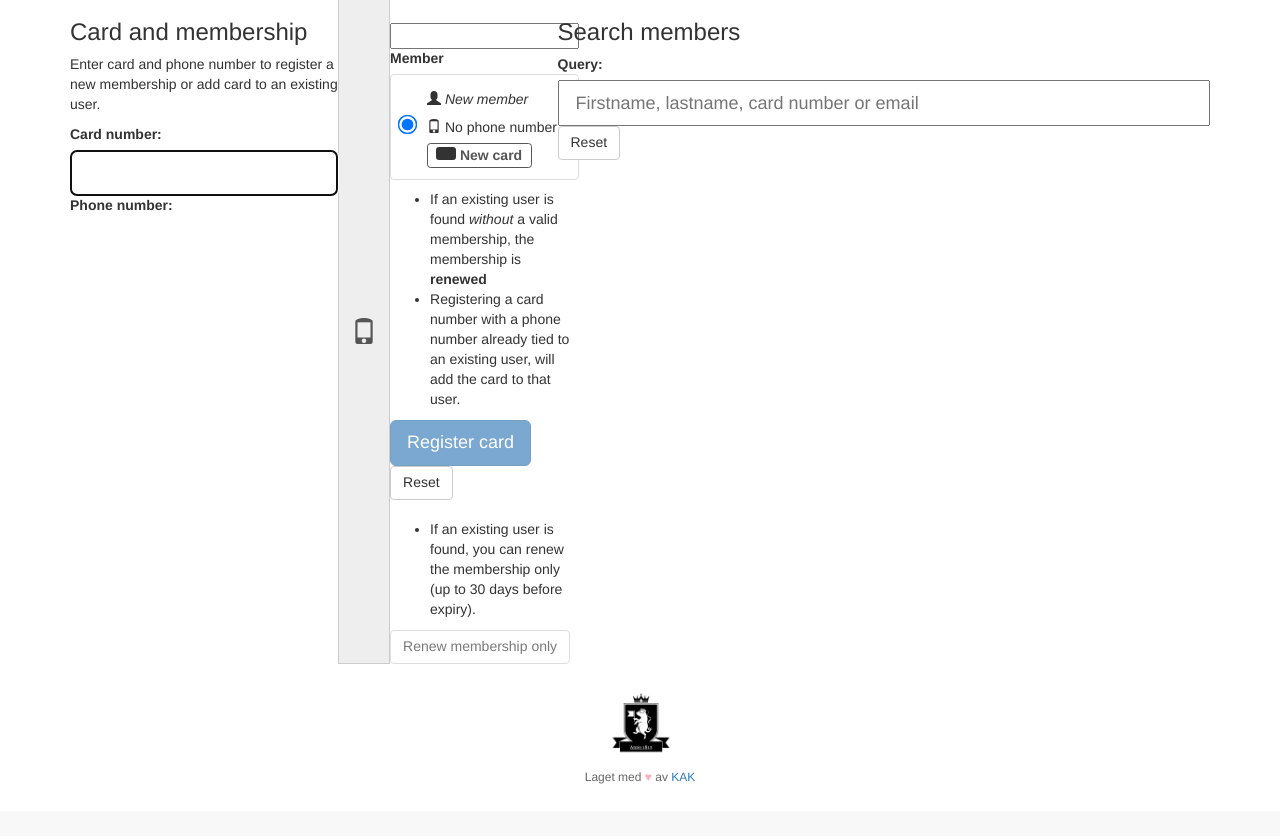
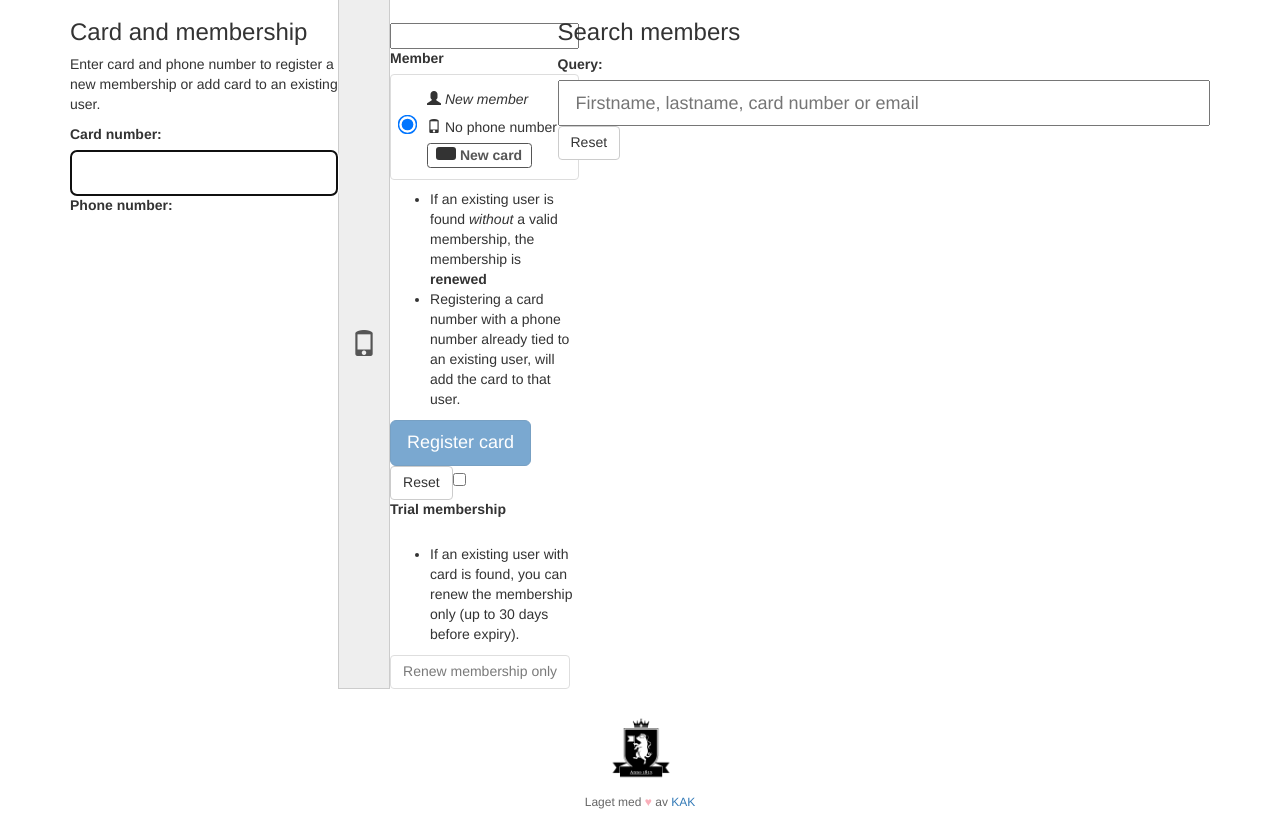
Before and after one commit to edb-gjengen/kassa, a Django app: page / in a window 1280 px wide. Shown: the part 72-908 px from the top of the page. Before the commit the page ends 856 px from the top, so only its background shows below. Run offline with Django 3.2, Linux system fonts and the light colour scheme; the visitor is signed in with stand-in values (Sample User, id 1); some libraries are stand-ins or nearby versions.

Commit message:
Adds basic support for membership trials
Note: Membership trial for volunteers can only happen in autumn.

Also:
- Hide dist file diffs

```diff
--- a/apps/kassa/templates/kassa/register.html
+++ b/apps/kassa/templates/kassa/register.html
@@ -17,9 +17,13 @@
                 <li>Registering a card number with a phone number already tied to an existing user, will add the card to that user.</li>
             </ul>
             <button id="register-submit-btn" type="submit" class="btn btn-primary btn-lg" disabled>{% trans "Register card" %}</button>
-            <button type="reset" class="register-reset-btn btn btn-default">{% trans "Reset" %}</button><br><br>
+            <button type="reset" class="register-reset-btn btn btn-default">{% trans "Reset" %}</button>
+            {% if show_trial_membership %}
+                <input type="checkbox" class="" id="id_membership_trial" name="membership_trial" value="volunteer"><label for="id_membership_trial" title="{% trans "Expires January 1. next year" %}">{% trans "Trial membership" %}</label>
+            {% endif %}
+            <br><br>
             <ul>
-                <li>If an existing user is found, you can renew the membership only (up to 30 days before expiry).</li>
+                <li>If an existing user with card is found, you can renew the membership only (up to 30 days before expiry).</li>
             </ul>
             <button id="membership-submit-btn" type="submit" class="btn btn-default" disabled>{% trans "Renew membership only" %}</button>
         </form>
--- a/apps/kassa/utils.py
+++ b/apps/kassa/utils.py
@@ -2,6 +2,7 @@
 from __future__ import unicode_literals
 
 from django.conf import settings
+import datetime
 import json
 import phonenumbers
 import requests
@@ -35,7 +36,7 @@ def inside_get_card(card_number):
     return requests.get(url, params=params)
 
 
-def inside_update_card(card_number, user_id, phone_number, action):
+def inside_update_card(card_number, user_id, phone_number, action, membership_trial=None):
     url = '{}card.php'.format(settings.INSIDE_API_URL)
 
     payload = {
@@ -44,6 +45,9 @@ def inside_update_card(card_number, user_id, phone_number, action):
         'phone_number': phone_number,
         'action': action  # new_card_membership, update_card, add_or_renew, sms_card_notify
     }
+    if membership_trial is not None:
+        payload.update({'membership_trial': membership_trial})
+
     return requests.post(
         url,
         data=json.dumps(payload),
@@ -52,7 +56,7 @@ def inside_update_card(card_number, user_id, phone_number, action):
     )
 
 
-def inside_update_membership(user_id, purchased=None):
+def inside_update_membership(user_id, purchased=None, membership_trial=None):
     url = '{}membership.php'.format(settings.INSIDE_API_URL)
     payload = {
         'apikey': settings.INSIDE_API_KEY,
@@ -60,6 +64,9 @@ def inside_update_membership(user_id, purchased=None):
         'purchased': purchased,
         'source': 'kassa'
     }
+    if membership_trial is not None:
+        payload.update({'membership_trial': membership_trial})
+
     return requests.post(url, data=json.dumps(payload), headers=dict(content_type='application/json'))
 
 
@@ -76,3 +83,10 @@ def format_phone_number(number):
         return number
 
     return phonenumbers.format_number(p, phonenumbers.PhoneNumberFormat.E164)
+
+
+def is_autumn():
+    today = datetime.date.today()
+    _min = datetime.date(year=today.year, month=8, day=1)
+    _max = datetime.date(year=today.year + 1, month=1, day=1)
+    return _min <= today < _max
--- a/apps/kassa/views.py
+++ b/apps/kassa/views.py
@@ -15,7 +15,7 @@ import logging
 
 from apps.kassa.forms import AddCardForm, SearchUserForm
 from apps.kassa.utils import tekstmelding_new_membership_card, inside_update_card, inside_get_card, \
-    inside_update_membership, format_phone_number
+    inside_update_membership, format_phone_number, is_autumn
 
 logger = logging.getLogger(__name__)
 
@@ -24,7 +24,8 @@ logger = logging.getLogger(__name__)
 def register(request):
     context = {
         'add_card_form': AddCardForm(),
-        'search_user_form': SearchUserForm()
+        'search_user_form': SearchUserForm(),
+        'show_trial_membership': is_autumn()
     }
     return render(request, 'kassa/register.html', context)
 
@@ -99,12 +100,14 @@ def register_card_and_membership(request):
     # TODO: multiple actions (to allow renewal only)
     user_id = post_data.get('user_id')
     card_number = post_data.get('card_number')
+    membership_trial = post_data.get('membership_trial')
 
     response = inside_update_card(
         card_number,
         user_id,
         post_data.get('phone_number'),
-        action
+        action,
+        membership_trial
     )
     if response.status_code != 200:
         return JsonResponse(response.json(), status=response.status_code)
@@ -129,6 +132,8 @@ def register_card_and_membership(request):
         event = KassaEvent.NEW_CARD_MEMBERSHIP
         if action == 'sms_card_notify':
             event = KassaEvent.SMS_CARD_NOTIFY
+        elif event == KassaEvent.NEW_CARD_MEMBERSHIP and membership_trial is not None:
+            event = KassaEvent.MEMBERSHIP_TRIAL
 
         # FIXME: could be async
         tekstmelding_new_membership_card(card_number=card['card_number'], phone_number=card['owner_phone_number'])
@@ -140,9 +145,9 @@ def register_card_and_membership(request):
 
     # Add initial or renew membership for existing user
     elif action == 'add_or_renew':
-        response = inside_update_membership(user_id, post_data.get('purchased'))
+        response = inside_update_membership(user_id, post_data.get('purchased'), membership_trial=membership_trial)
         KassaEvent.objects.create(
-            event=KassaEvent.ADD_OR_RENEW,
+            event=KassaEvent.ADD_OR_RENEW if membership_trial is None else KassaEvent.MEMBERSHIP_TRIAL,
             user_inside_id=user_id
         )
 
--- a/static/app/scripts/app.js
+++ b/static/app/scripts/app.js
@@ -141,6 +141,8 @@ function resetCardForm(reset_native) {
     cardForm.fields.cardNumber = false;
     selectedUser = null;
     _dom.userIdField.val('').trigger('change');
+
+    _dom.membershipTrialCheckBox.prop('checked', false);
 
     pendingSMSMembership = null;
 
@@ -317,7 +319,8 @@ $(document).ready(function(){
         toastWrap: $('.toast-wrap'),
         registerResetButton: $('.register-reset-btn'),
         searchResetButton: $('.search-reset-btn'),
-        membershipSubmitButton: $('#membership-submit-btn')
+        membershipSubmitButton: $('#membership-submit-btn'),
+        membershipTrialCheckBox: $('#id_membership_trial')
     };
 
     var lazyCheckPhoneNumber = _.debounce(checkPhoneNumber, 250);
--- a/static/dist/scripts/app.js
+++ b/static/dist/scripts/app.js
@@ -141,6 +141,8 @@ function resetCardForm(reset_native) {
     cardForm.fields.cardNumber = false;
     selectedUser = null;
     _dom.userIdField.val('').trigger('change');
+
+    _dom.membershipTrialCheckBox.prop('checked', false);
 
     pendingSMSMembership = null;
 
@@ -317,7 +319,8 @@ $(document).ready(function(){
         toastWrap: $('.toast-wrap'),
         registerResetButton: $('.register-reset-btn'),
         searchResetButton: $('.search-reset-btn'),
-        membershipSubmitButton: $('#membership-submit-btn')
+        membershipSubmitButton: $('#membership-submit-btn'),
+        membershipTrialCheckBox: $('#id_membership_trial')
     };
 
     var lazyCheckPhoneNumber = _.debounce(checkPhoneNumber, 250);
```
Also changed, not shown: apps/kassa/models.py (+6 -4 lines), apps/kassa/migrations/0006_auto_20150829_1811.py (added), 1 other file.
